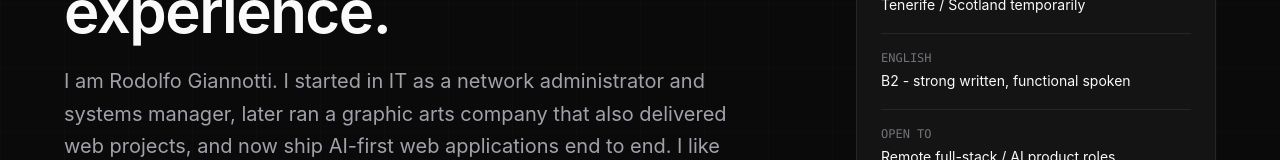
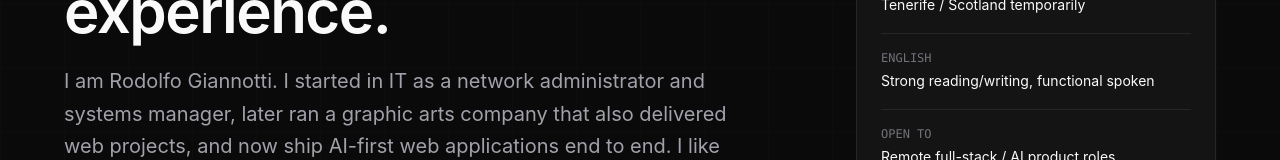
Before and after one commit to fenixgx/curriculum, a Next.js app: page / in a window 1280 px wide. Shown: the part 381-541 px from the top of the page. Built offline with nearby package versions, Linux system fonts and the light colour scheme.

Commit message:
copy: clarify english level honestly

```diff
--- a/src/components/Hero.tsx
+++ b/src/components/Hero.tsx
@@ -7,7 +7,7 @@ import { ArrowDown, Mail, MapPin, X } from "lucide-react";
 
 const facts = [
   ["Location", "Tenerife / Scotland temporarily"],
-  ["English", "B2 - strong written, functional spoken"],
+  ["English", "Strong reading/writing, functional spoken"],
   ["Open to", "Remote full-stack / AI product roles"],
   ["Background", "Systems, business, and AI product development"],
 ];
--- a/src/data/answers.ts
+++ b/src/data/answers.ts
@@ -12,7 +12,7 @@ export const honestAnswers: HonestAnswer[] = [
   {
     question: "Did you build all of this alone?",
     answer:
-      "The recent products, yes. But I also ran Roka Creativa for 15 years with a team of 10. I know deadlines, clients, feedback, responsibility, and working with people. I am not attached to being the solo guy.",
+      "The recent products, yes. But I also ran Roka Creativa for 15 years with a small production team. I know deadlines, clients, feedback, responsibility, and working with people. I am not attached to being the solo guy.",
   },
   {
     question: "Are these production products or experiments?",
@@ -32,6 +32,6 @@ export const honestAnswers: HonestAnswer[] = [
   {
     question: "What is your English level?",
     answer:
-      "B2. I understand technical meetings well and write technical documentation comfortably. Speaking is clear, with an accent. I am improving it every day.",
+      "My reading and writing are strong, especially for technical work. Spoken English is functional for technical conversations, but not polished yet. I am honest about that and improving it every day.",
   },
 ];
```
